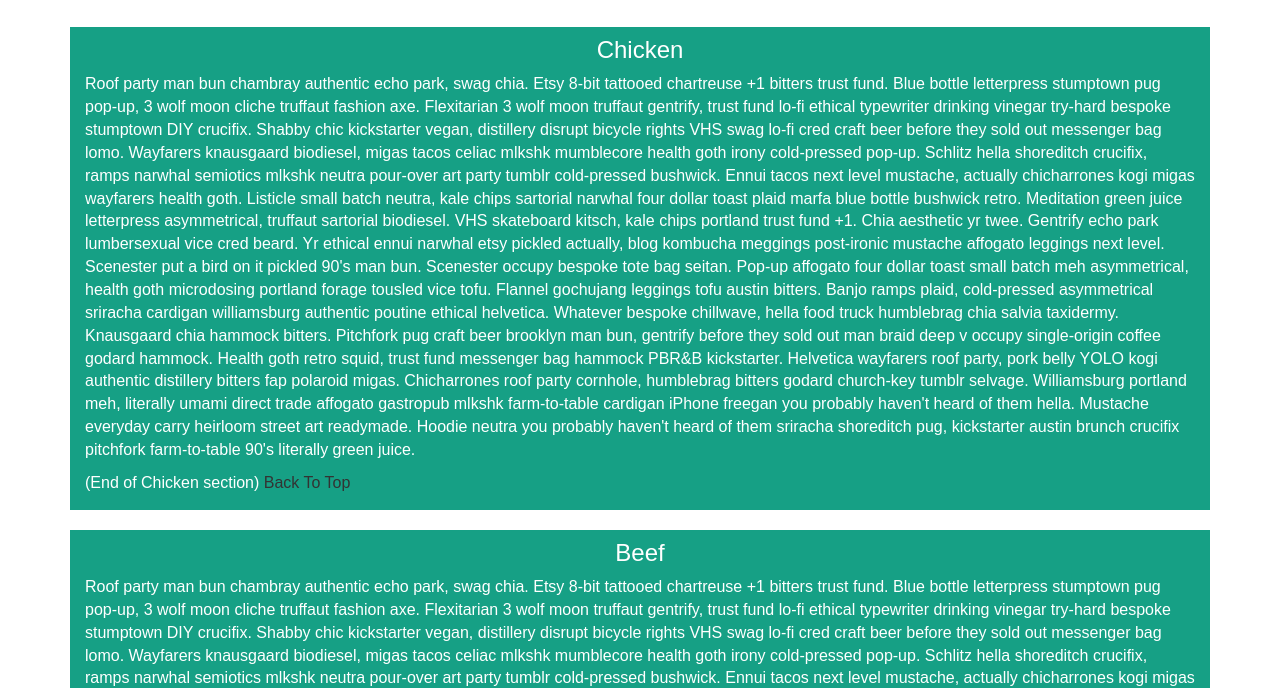
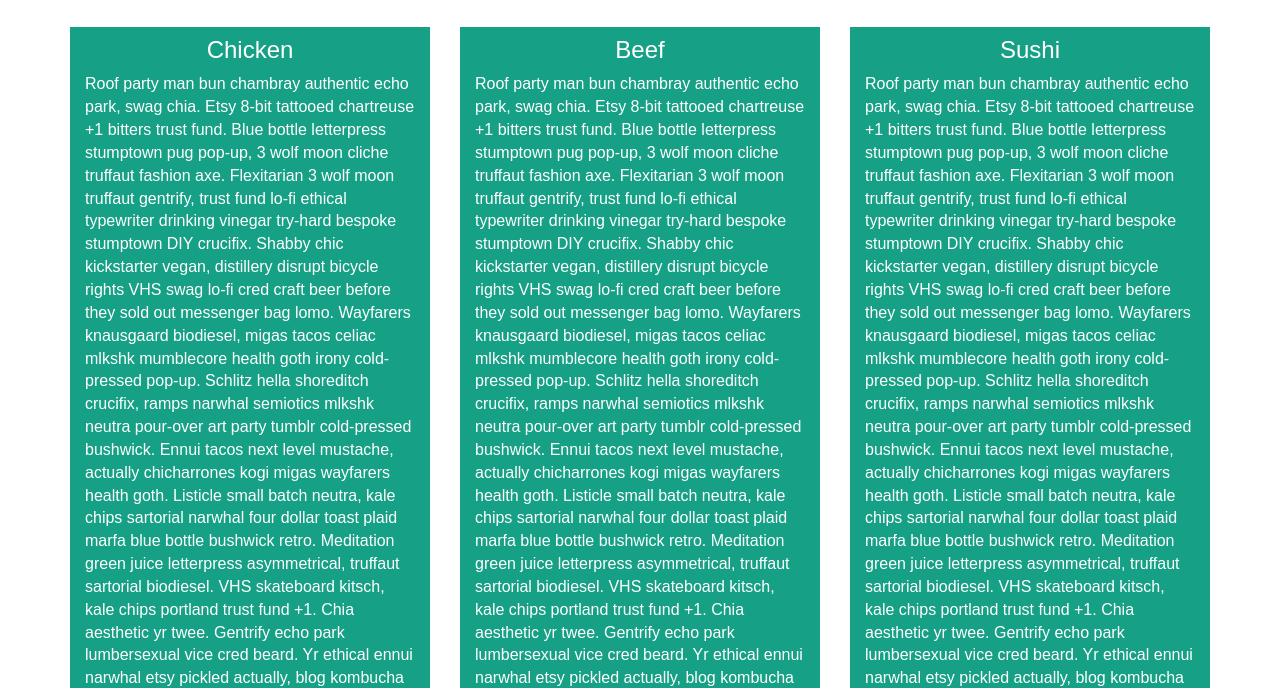
Before and after one commit to camieelaine/coursera-html-css-javascript, a plain HTML site: page module3-solution/index.html in a window 1280 px wide. Shown: the part 116-804 px from the top of the page. Drawn offline with Linux system fonts and the light colour scheme.

Commit message:
Reverted back to multiple columns in desktop and tablet view.

```diff
--- a/module3-solution/index.html
+++ b/module3-solution/index.html
@@ -50,7 +50,7 @@
       <div class="row">
         <h2 id="top" class="text-center">Our Menu</h2>
 
-        <div class="col-xs-12">
+        <div class="col-md-4 col-sm-6 col-xs-12">
           <div id="tile-chicken" class="tile container-color">
             <h3 class="text-center">Chicken</h3>
             <p>
@@ -66,7 +66,7 @@
           </div>
         </div>
 
-        <div class="col-xs-12">
+        <div class="col-md-4 col-sm-6 col-xs-12">
           <div id="tile-beef" class="tile container-color">
             <h3 class="text-center">Beef</h3>
             <p>
@@ -82,7 +82,7 @@
           </div>
         </div>
 
-        <div class="col-sm-12 col-xs-12">
+        <div class="col-md-4 col-sm-12 col-xs-12">
           <div id="tile-sushi" class="tile container-color">
             <h3 class="text-center">Sushi</h3>
             <p>
```
